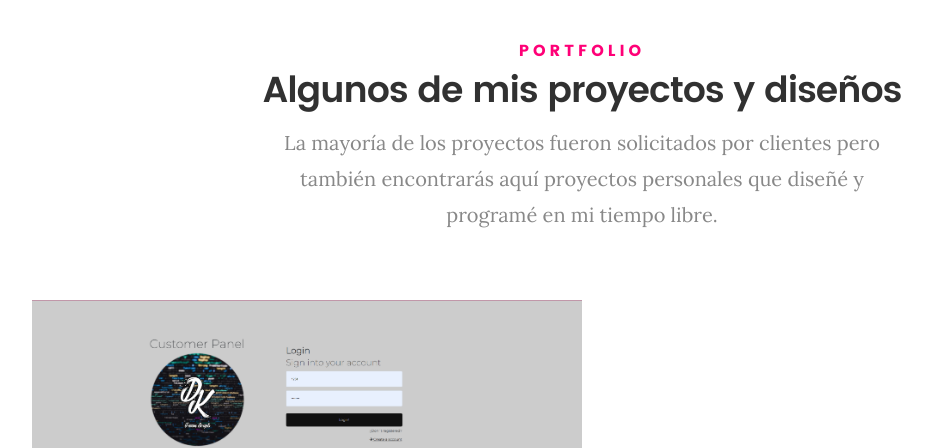
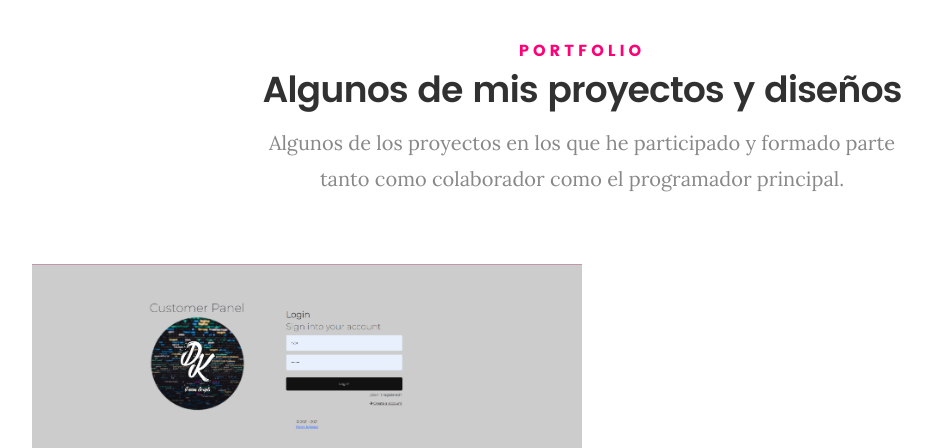
Before and after one commit to iglesiiaskeviin/iglesiiaskeviin.github.io, a plain HTML site: page index.html in a window 1280 px wide. Shown: the part 4140-4588 px from the top of the page, without its empty margins (58-990 px from the left). Drawn offline with Linux system fonts and the light colour scheme.

Commit message:
Seguimos con las mejorias en la ortografia.

```diff
--- a/index.html
+++ b/index.html
@@ -296,7 +296,7 @@
    			<h5>Portfolio</h5>
    			<h1>Algunos de mis proyectos y diseños</h1>
 
-   			<p class="lead">La mayoría de los proyectos fueron solicitados por clientes pero también encontrarás aquí proyectos personales que diseñé y programé en mi tiempo libre.</p>
+   			<p class="lead">Algunos de los proyectos en los que he participado y formado parte tanto como colaborador como el programador principal.</p>
 
    		</div>
    	</div>
```
